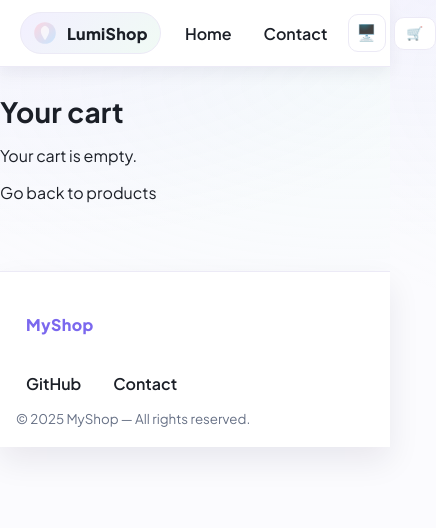
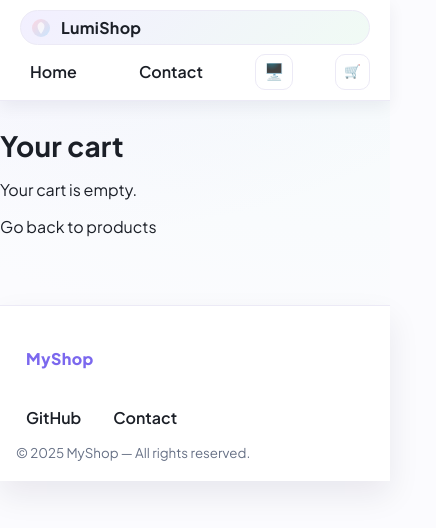
Before and after one commit to Mariengs/noroff-ecom, a React (Create React App) app: page /checkout in a window 390 px wide. Shown: the top 528 px of the page, 436 px wide, since content can reach past the window. Built offline with nearby package versions, Linux system fonts and the light colour scheme.

Commit message:
Update Header.module.css

```diff
--- a/src/components/Header/Header.module.css
+++ b/src/components/Header/Header.module.css
@@ -1,3 +1,5 @@
+/* ====== Base (desktop / brede skjermer) ====== */
+
 .header {
   position: sticky;
   top: 0;
@@ -7,11 +9,14 @@
   border-bottom: 1px solid var(--border);
   box-shadow: var(--shadow-sm);
 }
+
+/* Bruk grid så vi enkelt kan “brekke” på små skjermer */
 .nav {
-  display: flex;
+  display: grid;
+  grid-template-columns: auto 1fr;
   align-items: center;
-  justify-content: space-between;
-  gap: 12px;
+  column-gap: 12px;
+
   max-width: 1100px;
   margin: 0 auto;
   padding: 12px var(--space-4);
@@ -33,16 +38,21 @@
   );
   border: 1px solid var(--border);
 }
+
 .logo {
   width: 24px;
   height: 24px;
 }
 
+/* Høyre side: lenker + knapper på én linje når det er plass */
 .links {
+  justify-self: end;
   display: flex;
   align-items: center;
   gap: 8px;
+  min-width: 0; /* viktig for wrap senere */
 }
+
 .link {
   position: relative;
   display: inline-flex;
@@ -51,9 +61,11 @@
   border-radius: var(--radius-sm);
   color: var(--ink);
   font-weight: 600;
+  white-space: nowrap;
   transition: background var(--dur) var(--ease),
     transform var(--dur) var(--ease), box-shadow var(--dur) var(--ease);
 }
+
 .link:hover {
   background: rgba(155, 139, 243, 0.12);
   transform: translateY(-1px);
@@ -66,3 +78,60 @@
     rgba(174, 230, 197, 0.28)
   );
 }
+
+/* Sørg for at ThemeToggle/CartIcon (buttons) matcher høyde visuelt */
+.links :global(button) {
+  height: 38px;
+  padding: 0 10px;
+}
+
+/* ====== Små skjermer ====== */
+@media (max-width: 700px) {
+  /* Stakk to rader: brand øverst, alt annet under */
+  .nav {
+    grid-template-columns: 1fr;
+    row-gap: 8px;
+    padding: 10px var(--space-4);
+  }
+
+  .brand {
+    padding: 6px 10px;
+    font-weight: 700;
+  }
+  .logo {
+    width: 20px;
+    height: 20px;
+  }
+
+  /* La lenker/knapper wrappe pent på neste rad */
+  .links {
+    justify-self: stretch; /* strekk til full bredde */
+    justify-content: space-between;
+    flex-wrap: wrap; /* tillat linjebrekk */
+    gap: 6px 8px; /* rad/kolonne-gap */
+  }
+
+  .link {
+    padding: 8px 10px;
+    font-weight: 600;
+    flex: 0 1 auto; /* får lov å krympe */
+  }
+
+  /* gjør knappene litt smalere */
+  .links :global(button) {
+    height: 36px;
+    padding: 0 8px;
+  }
+}
+
+/* ====== Ekstra kompakt på veldig små skjermer ====== */
+@media (max-width: 380px) {
+  .link {
+    padding: 6px 8px;
+    font-size: 0.95rem;
+  }
+  .links :global(button) {
+    height: 34px;
+    padding: 0 6px;
+  }
+}
```
